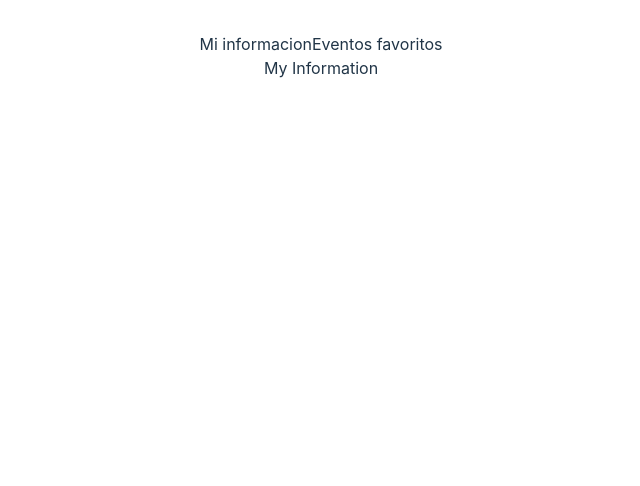
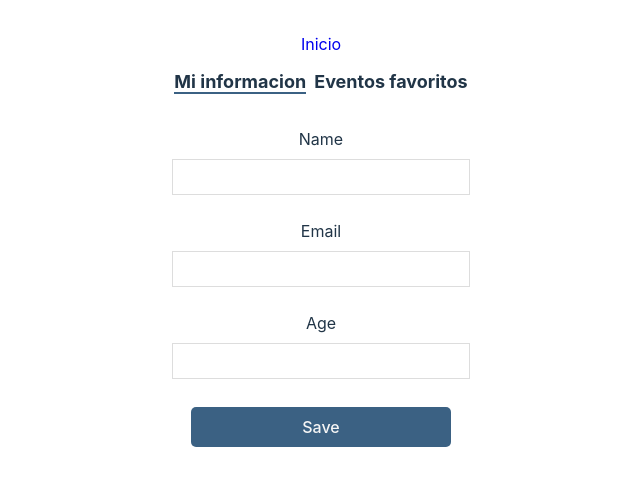
Before and after one commit to CodedSpirit-dev/ticketmaster-events-codedspirit, a React (Vite) app: page /profile/my-info in a window 1280 px wide. Shown: the top 486 px of the page, without its empty margins (319-959 px from the left). Built offline with nearby package versions, Linux system fonts and the light colour scheme.

Commit message:
Añadiendo funcionalidad

```diff
--- a/src/hooks/useLikedEvents.js
+++ b/src/hooks/useLikedEvents.js
@@ -1,7 +1,7 @@
 import { useState } from 'react'
 
 
-const LIKED_EVENTS_STORAGE_KEY = 'likedEvents';
+import { LIKED_EVENTS_STORAGE_KEY } from '../utils/constants';
 const checkIsEventLiked = (likedEvents, eventId) => {
     const storedLikedEvents = JSON.parse(localStorage.getItem(LIKED_EVENTS_STORAGE_KEY) || '[]');
     return storedLikedEvents.includes(eventId);
--- /dev/null
+++ b/src/utils/constants.js
@@ -0,0 +1 @@
+export const LIKED_EVENTS_STORAGE_KEY = 'likedEvents';
--- a/src/views/Profile/Profile.module.css
+++ b/src/views/Profile/Profile.module.css
@@ -0,0 +1,22 @@
+.active {
+    border-bottom: 2px solid #3b6183;
+}
+
+.tab {
+    font-size: 18px;
+    font-weight: 700;
+    cursor: pointer;
+    transition: 300ms;
+}
+
+.tab:hover{
+    opacity: 0.8;
+}
+
+.tabsContainer{
+    margin: 12px 0;
+}
+
+.homeLink {
+    text-decoration: none;
+}
--- a/src/views/Profile/components/LikedEvents/index.jsx
+++ b/src/views/Profile/components/LikedEvents/index.jsx
@@ -1,8 +1,64 @@
+import { useEffect, useState } from "react"
+import { LIKED_EVENTS_STORAGE_KEY } from "../../../../utils/constants"
+import { set } from "date-fns";
+import EventItem from '../../../../public components/Events/components/EventItem'
+
+
 const LikedEvents = () => {
+    const [events, setEvents] = useState([]);
+    const [isLoading, setIsLoading] = useState(false);
+    const [error, setError] = useState({});
+
+    useEffect(() => {
+        const fetchEventsDetails = async () => {
+            try {
+                setIsLoading(true);
+                const likedEvents = JSON.parse(localStorage.getItem(LIKED_EVENTS_STORAGE_KEY)) || [];
+
+                const results = [];
+                for (const eventId of likedEvents) {
+                    const response = await fetch(`https://app.ticketmaster.com/discovery/v2/events/${eventId}.json?apikey=${import.meta.env.VITE_TICKETMASTER_API_KEY}&countryCode=MX`);
+                    const data = await response.json();
+
+                    results.push(data);
+                }
+
+                setEvents(results);
+            } catch (error) {
+                setError(error);
+            } finally {
+                setIsLoading(false);
+            }
+        };
+
+        fetchEventsDetails();
+    }, []);
+
+    const handleEventClick = () => {
+        // Lógica para manejar el clic del evento si es necesario
+    };
+
+    if (Object.keys(error).length > 0) {
+        return <div>Ha ocurrido un error</div>;
+    }
+    if (isLoading) {
+        return <div>Cargando...</div>;
+    }
+
     return (
-        <div>My Liked Events</div>
-    )
+        <>
+            {events.map((event, index) => (
+                <EventItem
+                    key={`liked-event-item-${event.id}-${index}`}
+                    name={event.name}
+                    info={event.info}
+                    image={event.images[0].url}
+                    onEventClick={handleEventClick}
+                    id={event.id}
+                />
+            ))}
+        </>
+    );
+};
 
-}
-
-export default LikedEvents
+export default LikedEvents;
--- /dev/null
+++ b/src/views/Profile/components/MyInfo/MyInfo.module.css
@@ -0,0 +1,44 @@
+.form {
+    display: flex;
+    flex-direction: column;
+    align-items: center;
+    justify-content: center;
+    margin: 20px; /* Agregado espacio entre el borde del formulario y los elementos internos */
+}
+
+.label {
+    font-size: 16px;
+    display: flex;
+    flex-direction: column;
+    margin: 12px 0; /* Aumentado el margen para más espacio entre las etiquetas */
+    justify-content: center;
+    align-items: center;
+}
+
+.input {
+    font-size: 16px;
+    width: 280px;
+    padding: 8px; /* Aumentado el relleno para más espacio dentro del input */
+    margin-top: 8px;
+    border: 1px solid #ddd; /* Agregado un borde para mejorar la apariencia */
+}
+
+.input:invalid {
+    border-color: red; /* Cambia el color del borde en caso de error */
+}
+
+.submitButton {
+    width: 260px;
+    padding: 10px;
+    margin-top: 16px;
+    background: #3b6183;
+    color: whitesmoke;
+    border: none;
+    border-radius: 5px; /* Agregado un borde redondeado */
+    cursor: pointer; /* Indica que el botón es interactivo */
+    transition: background 0.3s ease; /* Agregado un efecto de transición al color de fondo */
+}
+
+.submitButton:hover {
+    background: #304e68; /* Cambia el color de fondo al pasar el ratón sobre el botón */
+}
--- a/src/views/Profile/components/MyInfo/index.jsx
+++ b/src/views/Profile/components/MyInfo/index.jsx
@@ -1,7 +1,60 @@
+import { useState, useEffect } from "react";
+import { useForm } from "react-hook-form";
+
+import styles from './MyInfo.module.css';
+
+const USER_DATA = 'userData';
+
 const MyInfo = () => {
+    const { handleSubmit, register, setValue } = useForm();
+    const [data, setData] = useState({});
+
+    useEffect(() => {
+        try {
+            const userData = JSON.parse(localStorage.getItem(USER_DATA)) || {};
+
+            setValue('name', userData?.name || '');
+            setValue('email', userData?.email || '');
+            setValue('age', userData?.age || '');
+        } catch (error) {
+            console.error(error);
+        }
+    }, []);
+
+    const handleFormSubmit = (formData) => {
+        try {
+            localStorage.setItem(USER_DATA, JSON.stringify(formData));
+            alert('Usuario actualizado');
+        } catch (error) {
+            alert('Ha ocurrido un error');
+            console.error(error);
+        }
+    };
+
+    const handleChange = (e) => {
+        const { name, value } = e.target;
+        setData({ ...data, [name]: value });
+    };
+
     return (
-        <div>My Information</div>
-    )
-}
+        <form onSubmit={handleSubmit(() => handleFormSubmit(data))} className={styles.form}>
+            <label className={styles.label}>
+                Name
+                <input {...register('name', { required: true, minLength: 1, maxLength: 120 })} className={styles.input} onChange={handleChange} />
+            </label>
+            <label className={styles.label}>
+                Email
+                <input {...register('email', { required: true })} className={styles.input} onChange={handleChange} />
+            </label>
+            <label className={styles.label}>
+                Age
+                <input {...register('age', { required: true, min: 1, max: 120, valueAsNumber: true })} className={styles.input} type="number" onChange={handleChange} />
+            </label>
+            <button type="submit" className={styles.submitButton}>
+                Save
+            </button>
+        </form>
+    );
+};
 
-export default MyInfo
+export default MyInfo;
--- a/src/views/Profile/index.jsx
+++ b/src/views/Profile/index.jsx
@@ -1,15 +1,31 @@
-import { Outlet, useLocation } from "react-router-dom"
+import { Link, Outlet, useLocation, useNavigate } from "react-router-dom"
 
 import styles  from "./Profile.module.css"
 
 const Profile = () => {
     const { pathname } = useLocation()
 
+    const navigate = useNavigate();
+
+    const handleTabClick = (path) => {
+        navigate(`/profile/${path}`);
+    }
+
     return (
         <div>
-            <div>
-                <span className={`${pathname.includes("my-info") ? styles.active : ""}`}>Mi informacion</span>
-                <span className={`${pathname.includes("like-events") ? styles.active : ""}`}>Eventos favoritos</span>
+            <Link to="/" className={styles.homeLink}>Inicio</Link>
+            <div className={styles.tabsContainer}>
+                <span className={`${pathname.includes("my-info") ? styles.active : ""} ${styles.tab}`}
+                    onClick={() => handleTabClick('my-info')}
+                    style={{marginRight: 8}}
+                >
+                    Mi informacion
+                </span>
+                <span className={`${pathname.includes("liked-events") ? styles.active : ""} ${styles.tab}`}
+                onClick={ () => handleTabClick('liked-events')}
+                >
+                    Eventos favoritos
+                </span>
             </div>
             <Outlet />
         </div>
```
